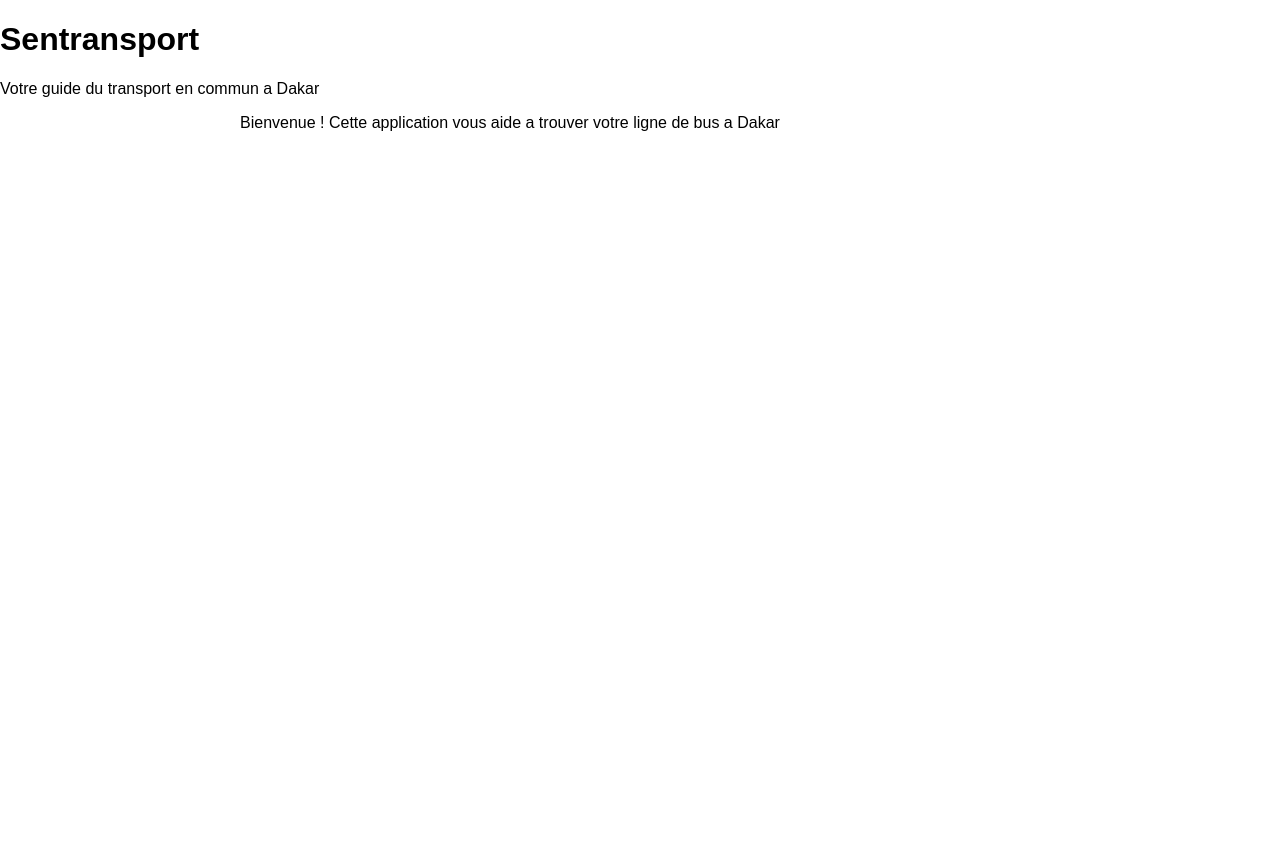
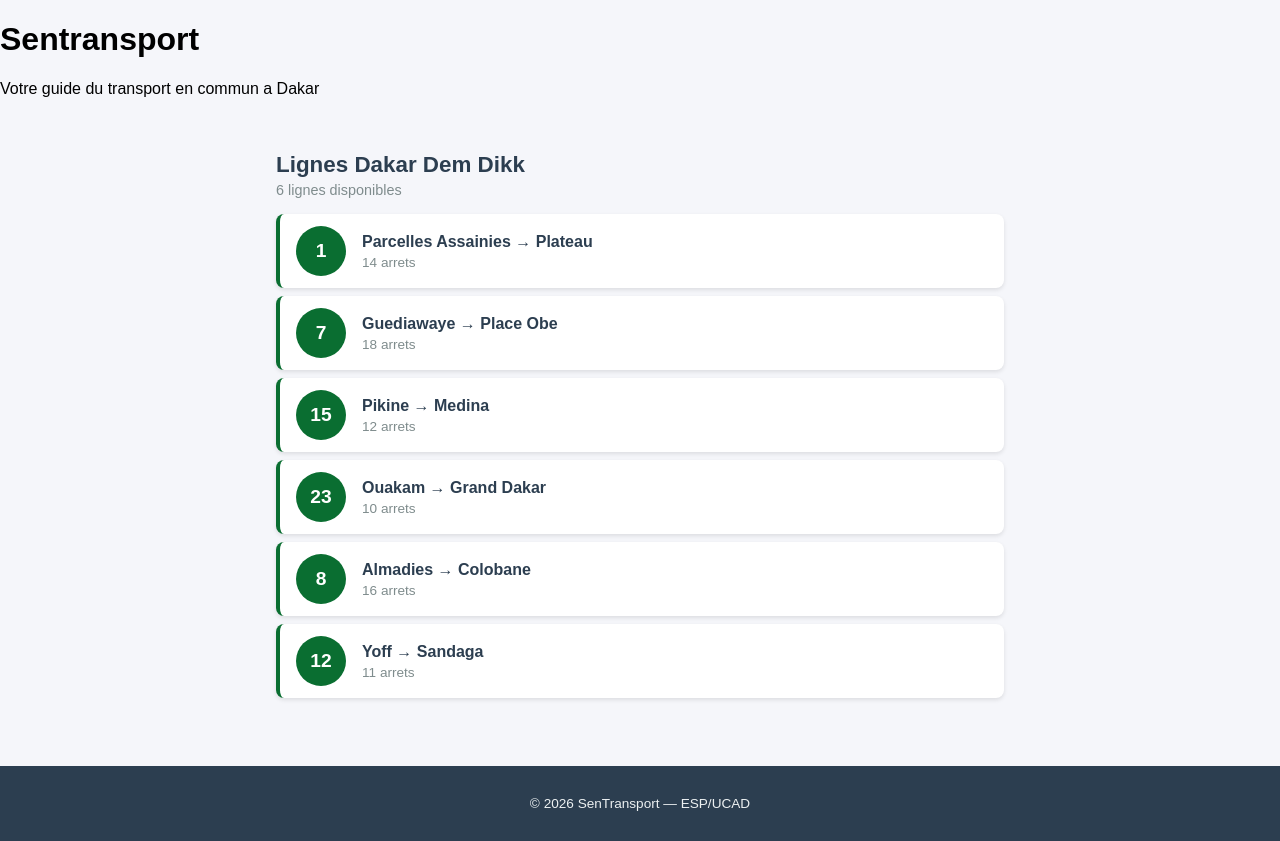
Before and after one commit to Mouhamed724/sentransport, a React (Create React App) app: page / in a window 1280 px wide. Before the commit the page ends 800 px from the top, so only its background shows below. Built offline with nearby package versions, Linux system fonts and the light colour scheme.

Commit message:
Lab 2 : composants statiques LigneBus et ListeLignes

```diff
--- a/src/App.css
+++ b/src/App.css
@@ -1,9 +1,20 @@
-.App{
-  font-family: Arial, sans-serif;
-  min-width: 120vh;
+.App {
+font-family: Arial, sans-serif;
+min-height: 100vh;
+background-color: #f5f6fa;
+display: flex;
+flex-direction: column;
 }
-.contenu{
-  padding: 20 px;
-  max-width: 800px;
-  margin: 0 auto;
+.contenu {
+padding: 20px;
+max-width: 800px;
+margin: 0 auto;
+width: 100%;
+box-sizing: border-box;
+flex: 1;
 }
+@media (max-width: 600px) {
+.contenu {
+padding: 12px;
+}
+}
--- a/src/App.js
+++ b/src/App.js
@@ -1,16 +1,34 @@
-
 import './App.css';
 import Header from './Header';
-
+import ListeLignes from './ListeLignes';
+import Footer from './Footer';
 function App() {
+const lignes = [
+{ id: 1, numero: "1", depart: "Parcelles Assainies",
+arrivee: "Plateau",
+arrets: 14 },
+{ id: 2, numero: "7", depart: "Guediawaye",
+arrivee: "Place Obe", arrets: 18 },
+{ id: 3, numero: "15", depart: "Pikine",
+arrivee: "Medina",
+arrets: 12 },
+{ id: 4, numero: "23", depart: "Ouakam",
+arrivee: "Grand Dakar", arrets: 10 },
+{ id: 5, numero: "8", depart: "Almadies",
+arrivee: "Colobane",
+arrets: 16 },
+{ id: 6, numero: "12", depart: "Yoff",
+arrivee: "Sandaga",
+arrets: 11 },
+];
 return (
 <div className="App">
-      <Header/>
+<Header />
 <main className="contenu">
-      <p>Bienvenue ! Cette application vous aide a trouver votre ligne de bus a Dakar</p>
+<ListeLignes lignes={lignes} />
 </main>
+<Footer />
 </div>
 );
 }
-
 export default App;
--- /dev/null
+++ b/src/Footer.css
@@ -0,0 +1,8 @@
+.footer {
+background-color: #2c3e50;
+color: #ecf0f1;
+text-align: center;
+padding: 16px;
+margin-top: 40px;
+font-size: 0.85rem;
+}
--- /dev/null
+++ b/src/Footer.js
@@ -0,0 +1,9 @@
+import './Footer.css';
+function Footer() {
+return (
+<footer className="footer">
+<p>&copy; 2026 SenTransport &mdash; ESP/UCAD</p>
+</footer>
+);
+}
+export default Footer;
--- /dev/null
+++ b/src/LigneBus.css
@@ -0,0 +1,44 @@
+.ligne-bus {
+display: flex;
+align-items: center;
+padding: 12px 16px;
+margin: 8px 0;
+background-color: #ffffff;
+border-radius: 8px;
+border-left: 4px solid #0a6e31;
+box-shadow: 0 2px 4px rgba(0, 0, 0, 0.1);
+cursor: pointer;
+transition: transform 0.2s, box-shadow 0.2s;
+}
+.ligne-bus:hover {
+transform: translateX(4px);
+box-shadow: 0 4px 8px rgba(0, 0, 0, 0.15);
+}
+.ligne-numero {
+background-color: #0a6e31;
+color: white;
+font-weight: bold;
+font-size: 1.2rem;
+width: 50px;
+height: 50px;
+border-radius: 50%;
+display: flex;
+align-items: center;
+justify-content: center;
+margin-right: 16px;
+flex-shrink: 0;
+}
+.ligne-info {
+display: flex;
+flex-direction: column;
+}
+.ligne-trajet {
+font-size: 1rem;
+font-weight: 600;
+color: #2c3e50;
+}
+.ligne-arrets {
+font-size: 0.85rem;
+color: #7f8c8d;
+margin-top: 4px;
+}
--- /dev/null
+++ b/src/LigneBus.js
@@ -0,0 +1,15 @@
+import './LigneBus.css';
+function LigneBus({ numero, depart, arrivee, arrets }) {
+return (
+<div className="ligne-bus">
+<div className="ligne-numero">{numero}</div>
+<div className="ligne-info">
+<span className="ligne-trajet">
+{depart} &rarr; {arrivee}
+</span>
+<span className="ligne-arrets">{arrets} arrets</span>
+</div>
+</div>
+);
+}
+export default LigneBus;
--- /dev/null
+++ b/src/ListeLignes.css
@@ -0,0 +1,14 @@
+.liste-lignes {
+padding: 0 16px;
+}
+.liste-titre {
+color: #2c3e50;
+font-size: 1.4rem;
+margin-bottom: 4px;
+}
+.liste-description {
+color: #7f8c8d;
+font-size: 0.9rem;
+margin-top: 0;
+margin-bottom: 16px;
+}
--- /dev/null
+++ b/src/ListeLignes.js
@@ -0,0 +1,22 @@
+import LigneBus from './LigneBus';
+import './ListeLignes.css';
+function ListeLignes({ lignes }) {
+return (
+<div className="liste-lignes">
+<h2 className="liste-titre">Lignes Dakar Dem Dikk</h2>
+<p className="liste-description">
+{lignes.length} lignes disponibles
+</p>
+{lignes.map(ligne => (
+<LigneBus
+key={ligne.id}
+numero={ligne.numero}
+depart={ligne.depart}
+arrivee={ligne.arrivee}
+arrets={ligne.arrets}
+/>
+))}
+</div>
+);
+}
+export default ListeLignes;
```
Lines whose indentation alone changed are shown as unchanged.
